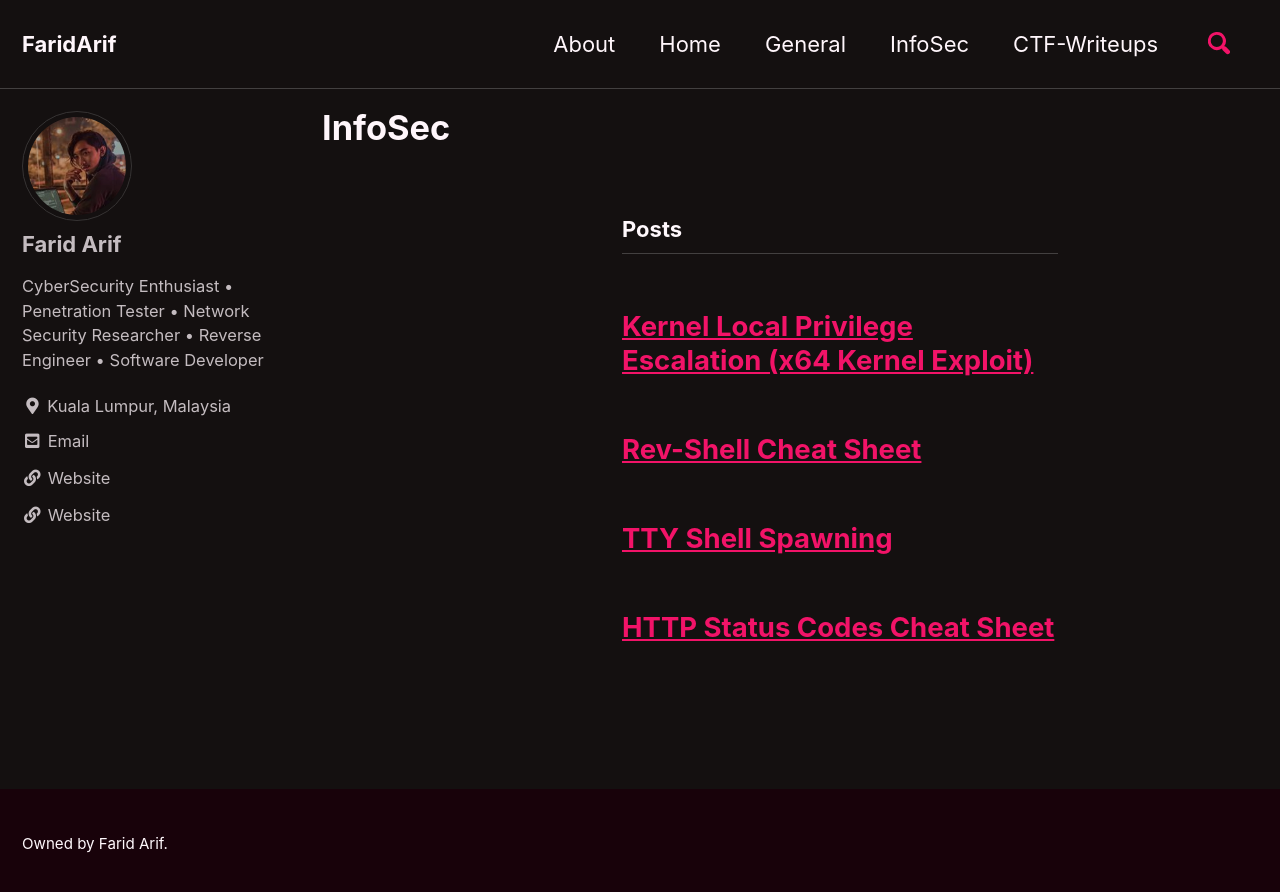
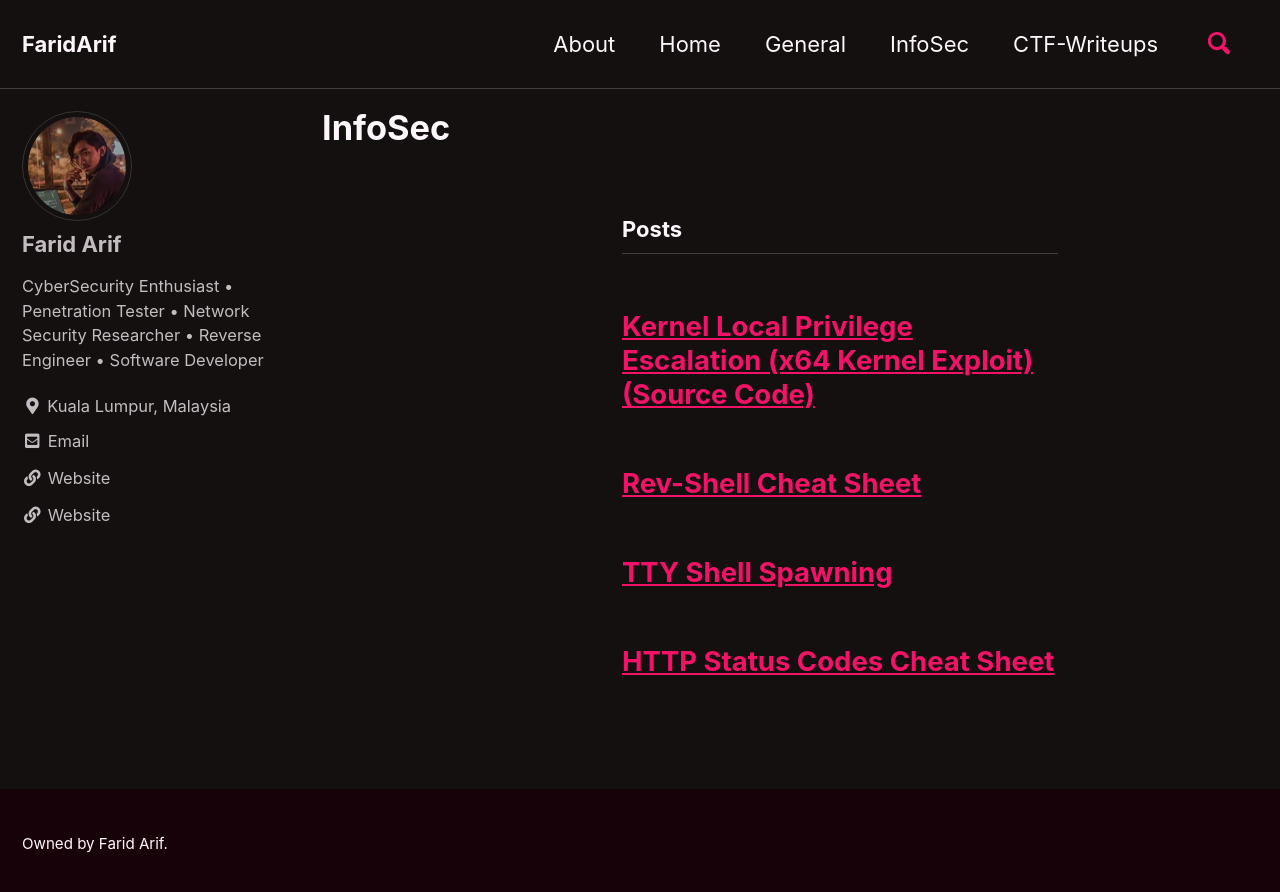
Before and after one commit to faridarif/faridarif.github.io, a Jekyll site: the page built from _pages/infosec.md, in a window 1280 px wide. Shown: the top 892 px of the page. Built offline with Jekyll 4.4.1, drawn with Linux system fonts in a browser that asks for light colours; cached includes are drawn as plain includes.

Commit message:
Update infosec.md

```diff
--- a/_pages/infosec.md
+++ b/_pages/infosec.md
@@ -12,7 +12,7 @@ author_profile: true
   <div class="list__item">
    <article class="archive__item" itemscope="" itemtype="https://schema.org/CreativeWork">
     <h2 class="archive__item-title no_toc" itemprop="headline">
-     <a href="/infosec/x64-kernel-exploit/" rel="permalink">Kernel Local Privilege Escalation (x64 Kernel Exploit)</a>
+     <a href="/infosec/x64-kernel-exploit/" rel="permalink">Kernel Local Privilege Escalation (x64 Kernel Exploit) (Source Code)</a>
     </h2>
     <p class="archive__item-excerpt" itemprop="description"></p>
    </article>
```
